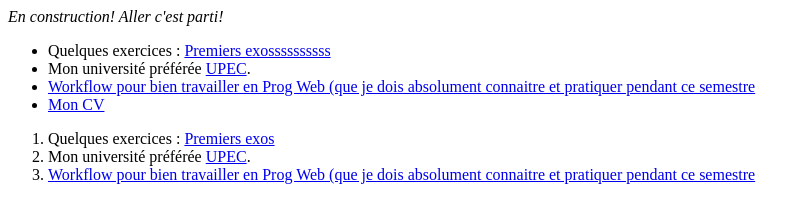
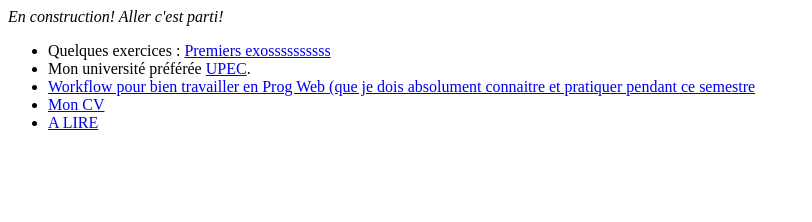
Before and after one commit to pvalarcher/pvalarcher.github.io, a plain HTML site: page index.html in a window 1280 px wide. Shown: the whole page, without its empty margins (0-812 px from the left). Drawn offline with Linux system fonts and the light colour scheme.

Commit message:
index.html

```diff
--- a/index.html
+++ b/index.html
@@ -23,20 +23,9 @@ En construction! Aller c'est parti!
         <a href="./workflowProgWeb.txt">Workflow pour bien travailler en Prog Web (que je dois absolument connaitre et pratiquer pendant ce semestre</a>
     </li>
     <li><a href="./CV_EX/cv_ex.html">Mon CV</a></li>
+    <li><a href="./Gitpages-info/main.html">A LIRE</li>
 </ul>
 
-    <ol>
-        <li>
-            Quelques exercices : <a href="./exos1.html">Premiers exos</a>
-        </li>
-
-        <li>
-            Mon université préférée <a href="https://www.u-pec.fr">UPEC</a>.
-        </li>
-        <li>
-            <a href="./workflowProgWeb.txt">Workflow pour bien travailler en Prog Web (que je dois absolument connaitre et pratiquer pendant ce semestre</a>
-        </li>
-    </ol>
 
 
 </body>
```
